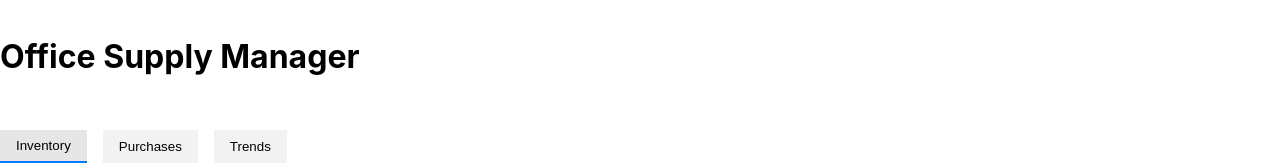
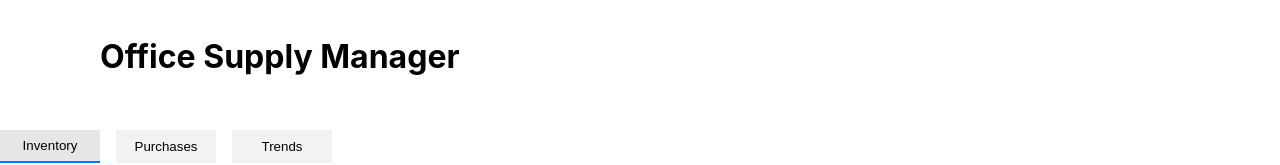
Before and after one commit to Pistote-Initative-Studio/Office_Inventory_Tracker, a React (Create React App) app in the folder client/: page / in a window 1280 px wide. Shown: the top 165 px of the page. Built offline with nearby package versions, Linux system fonts and the light colour scheme; no server answers.

Commit message:
Adjust title position

```diff
--- a/client/src/App.css
+++ b/client/src/App.css
@@ -1,5 +1,13 @@
 .App {
   text-align: left;
+}
+
+:root {
+  --tab-width: 100px;
+}
+
+.app-title {
+  margin-left: var(--tab-width);
 }
 
 .app-header {
@@ -47,6 +55,7 @@
   background: #f2f2f2;
   border: none;
   cursor: pointer;
+  width: var(--tab-width);
 }
 
 .tab.active {
--- a/client/src/App.js
+++ b/client/src/App.js
@@ -15,7 +15,7 @@ function App() {
   return (
     <div className="App">
       <header className="app-header">
-        <h1>Office Supply Manager</h1>
+        <h1 className="app-title">Office Supply Manager</h1>
       </header>
       <div className="tabs">
         <button
```
